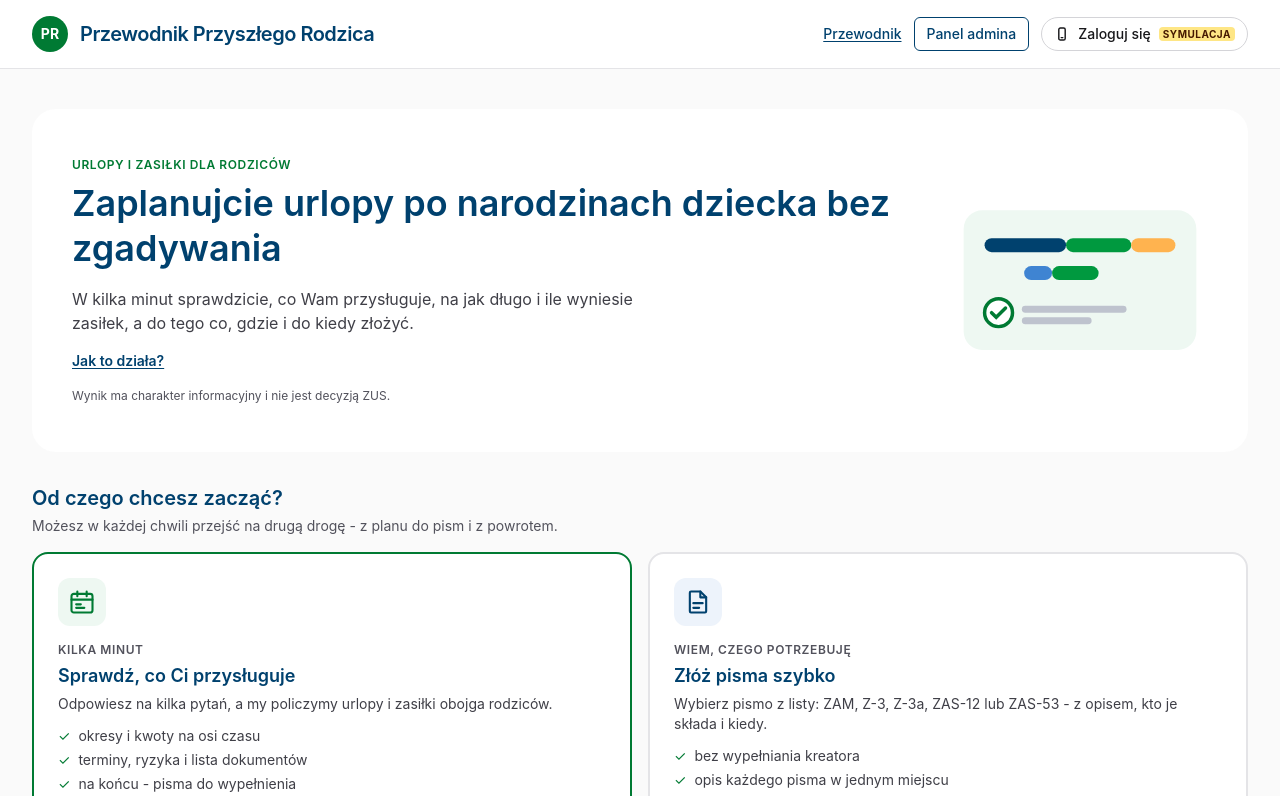
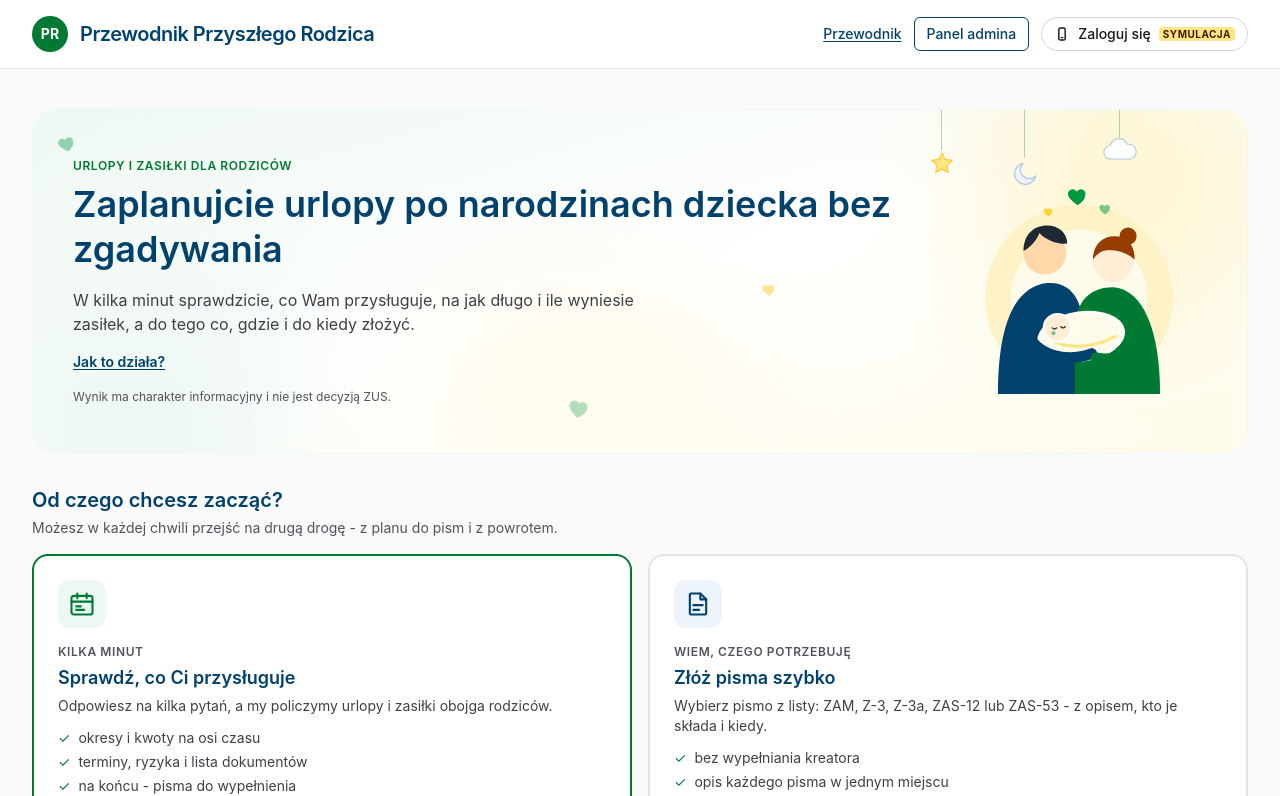
Before and after one commit to adrian-pretkowski/hacknation-2026, a Next.js app in the folder frontend/: page / in a window 1280 px wide. Shown: the top 796 px of the page. Built offline with nearby package versions, Linux system fonts and the light colour scheme; no server answers.

Commit message:
feat(FE1-28): tematyczne tło sekcji powitalnej (rodzina z maluszkiem, pozytywka, serduszka)
Dekoracyjne SVG (aria-hidden), paleta zieleń/krem, wariant "calm" zostaje
w kodzie (HERO_VARIANT). Lint i typecheck OK, sprawdzone 375/800/1440 px.

```diff
--- a/frontend/src/features/main-flow/wizard/Intro.tsx
+++ b/frontend/src/features/main-flow/wizard/Intro.tsx
@@ -26,6 +26,117 @@ function Illustration() {
     </svg>
   );
 }
+
+/** FE: dekoracyjne tło sekcji powitalnej - miękkie plamy koloru, przerywana „oś czasu” i drobne motywy rodzicielskie.
+ *  Czysto ozdobne (aria-hidden, pointer-events-none), niska krycia - nie obniża kontrastu tekstu (WCAG). */
+function HeroBackdrop() {
+  const icon = "absolute fill-none stroke-current";
+  return (
+    <div aria-hidden="true" className="pointer-events-none absolute inset-0 -z-10 overflow-hidden">
+      <div className="absolute inset-0 bg-linear-to-br from-white via-white to-zus-green-50" />
+      <div className="absolute -top-24 -right-16 h-72 w-72 rounded-full bg-zus-green-50 blur-2xl" />
+      <div className="absolute -bottom-28 -left-20 h-80 w-80 rounded-full bg-zus-blue-50 blur-2xl" />
+      <div className="absolute top-1/3 right-1/3 h-40 w-40 rounded-full bg-zus-yellow/10 blur-3xl" />
+
+      {/* przerywana linia - oś czasu urlopów z kamieniami milowymi */}
+      <svg viewBox="0 0 1000 200" preserveAspectRatio="none" className="absolute inset-x-0 bottom-0 h-32 w-full text-zus-green-dark/25">
+        <path d="M-10 170 C 200 110, 380 190, 560 130 S 880 60, 1010 100" className="fill-none stroke-current" strokeWidth="2" strokeDasharray="2 10" strokeLinecap="round" vectorEffect="non-scaling-stroke" />
+      </svg>
+
+      {/* wózek */}
+      <svg viewBox="0 0 24 24" strokeWidth="1.2" strokeLinecap="round" strokeLinejoin="round" className={`${icon} right-4 bottom-4 h-24 w-24 text-zus-navy/10 sm:right-10 sm:text-zus-navy/15 sm:h-36 sm:w-36 md:right-72 md:bottom-4`}>
+        <path d="M11 12V4a8 8 0 0 0-8 8z" /><path d="M3 12h15a5 5 0 0 1-5 5H8a5 5 0 0 1-5-5z" /><path d="M18 12l1.5-6H22" />
+        <circle cx="7" cy="20" r="1.8" /><circle cx="15" cy="20" r="1.8" />
+      </svg>
+      {/* serce */}
+      <svg viewBox="0 0 24 24" strokeWidth="1.4" strokeLinejoin="round" className={`${icon} top-5 right-6 h-10 w-10 text-zus-green-dark/25 sm:top-8 sm:right-10 sm:h-12 sm:w-12`}>
+        <path d="M12 21s-7.5-4.6-9.6-9.2C.9 8.4 3 4.5 6.7 4.5c2 0 3.5 1.1 4.3 2.6.8-1.5 2.3-2.6 4.3-2.6 3.7 0 5.8 3.9 4.3 7.3C19.5 16.4 12 21 12 21z" />
+      </svg>
+      {/* księżyc i gwiazdki - noce z maluszkiem */}
+      <svg viewBox="0 0 24 24" strokeWidth="1.3" strokeLinecap="round" strokeLinejoin="round" className={`${icon} top-6 left-[46%] hidden h-12 w-12 text-zus-blue/25 md:block`}>
+        <path d="M20 13.5A8 8 0 1 1 10.5 4a6.2 6.2 0 0 0 9.5 9.5z" /><path d="M17 3.5v3M15.5 5h3M21 8.5v2M20 9.5h2" />
+      </svg>
+      {/* grzechotka */}
+      <svg viewBox="0 0 24 24" strokeWidth="1.3" strokeLinecap="round" strokeLinejoin="round" className={`${icon} bottom-10 left-[42%] hidden h-14 w-14 -rotate-12 text-zus-green-dark/20 sm:block`}>
+        <circle cx="15" cy="9" r="5" /><circle cx="15" cy="9" r="2" /><path d="M11.5 12.5 4 20M3 18.5l2.5 2.5" />
+      </svg>
+      {/* stópki */}
+      <svg viewBox="0 0 24 24" className="absolute top-[42%] right-[30%] hidden h-10 w-10 rotate-12 fill-current text-zus-navy/10 lg:block">
+        <ellipse cx="7" cy="15" rx="3" ry="4.5" /><circle cx="5" cy="8.6" r="1" /><circle cx="7.4" cy="8.1" r="1" /><circle cx="9.6" cy="9" r="0.9" />
+        <ellipse cx="16.5" cy="11" rx="3" ry="4.5" /><circle cx="14.5" cy="4.6" r="1" /><circle cx="16.9" cy="4.1" r="1" /><circle cx="19.1" cy="5" r="0.9" />
+      </svg>
+    </div>
+  );
+}
+
+/** Wariant „ciepły”: rodzina tuląca maluszka, pozytywka nad łóżeczkiem, delikatne serduszka. Ozdobne (aria-hidden). */
+function HeroBackdropWarm() {
+  const hang = "absolute top-0 hidden flex-col items-center md:flex";
+  return (
+    <div aria-hidden="true" className="pointer-events-none absolute inset-0 -z-10 overflow-hidden">
+      <div className="absolute inset-0 bg-linear-to-br from-zus-green-50 via-white to-amber-50" />
+      <div className="absolute -top-24 -right-10 h-80 w-80 rounded-full bg-amber-100/70 blur-3xl" />
+      <div className="absolute -bottom-32 -left-16 h-80 w-80 rounded-full bg-zus-green-50 blur-3xl" />
+      <div className="absolute bottom-0 left-1/3 h-40 w-72 rounded-full bg-amber-50 blur-3xl" />
+
+      {/* pozytywka nad łóżeczkiem: gwiazdka, księżyc, chmurka na nitkach */}
+      <div className={`${hang} right-[24%]`}><span className="h-10 w-px bg-zus-green-dark/30" />
+        <svg viewBox="0 0 24 24" className="h-7 w-7 fill-amber-200 stroke-amber-400/70" strokeWidth="1"><path d="M12 2.5l2.7 5.6 6.1.8-4.5 4.3 1.1 6.1L12 16.4l-5.4 2.9 1.1-6.1-4.5-4.3 6.1-.8z" strokeLinejoin="round" /></svg></div>
+      <div className={`${hang} right-[17%]`}><span className="h-12 w-px bg-zus-green-dark/30" />
+        <svg viewBox="0 0 24 24" className="h-8 w-8 fill-zus-blue-50 stroke-zus-blue/40" strokeWidth="1"><path d="M20 13.5A8 8 0 1 1 10.5 4a6.2 6.2 0 0 0 9.5 9.5z" strokeLinejoin="round" /></svg></div>
+      <div className={`${hang} right-[9%]`}><span className="h-7 w-px bg-zus-green-dark/30" />
+        <svg viewBox="0 0 32 20" className="h-6 w-9 fill-white stroke-zus-blue/40" strokeWidth="1"><path d="M8 18a6 6 0 0 1-.6-12A8 8 0 0 1 22.5 5 6.5 6.5 0 0 1 25 18z" strokeLinejoin="round" /></svg></div>
+
+      {/* rozsypane serduszka */}
+      {[
+        "top-2 left-2 h-4 w-4 text-zus-green/40 -rotate-12 sm:top-6 sm:left-6 sm:h-5 sm:w-5",
+        "bottom-8 left-[44%] hidden h-6 w-6 text-zus-green/30 rotate-12 sm:block",
+        "top-1/2 left-[60%] h-4 w-4 text-amber-400/40 hidden md:block",
+        "bottom-2 right-3 h-5 w-5 text-zus-green/40 md:hidden",
+      ].map((c) => (
+        <svg key={c} viewBox="0 0 24 24" className={`absolute fill-current ${c}`}>
+          <path d="M12 21s-7.5-4.6-9.6-9.2C.9 8.4 3 4.5 6.7 4.5c2 0 3.5 1.1 4.3 2.6.8-1.5 2.3-2.6 4.3-2.6 3.7 0 5.8 3.9 4.3 7.3C19.5 16.4 12 21 12 21z" />
+        </svg>
+      ))}
+    </div>
+  );
+}
+
+/** Rodzice przytulający maluszka w kocyku, w świetle wschodzącego słońca. Ozdobne. */
+function FamilyIllustration() {
+  const heart = "M12 21s-7.5-4.6-9.6-9.2C.9 8.4 3 4.5 6.7 4.5c2 0 3.5 1.1 4.3 2.6.8-1.5 2.3-2.6 4.3-2.6 3.7 0 5.8 3.9 4.3 7.3C19.5 16.4 12 21 12 21z";
+  return (
+    <svg viewBox="0 0 240 210" className="h-auto w-full max-w-xs" aria-hidden="true">
+      <circle cx="120" cy="120" r="88" className="fill-amber-100" />
+      <circle cx="120" cy="120" r="64" className="fill-amber-50" />
+      {/* rodzic 1 */}
+      <path d="M44 210c0-62 14-100 46-104 26-2 34 22 34 44v60z" className="fill-zus-navy" />
+      <circle cx="88" cy="78" r="20" className="fill-orange-200" />
+      <path d="M68 76c0-16 10-24 22-24 11 0 19 7 19 17-8 1-20-3-26-10-3 7-8 13-15 17z" className="fill-zus-ink" />
+      {/* rodzic 2 */}
+      <path d="M116 210v-58c0-24 10-42 36-42 28 2 44 40 44 100z" className="fill-zus-green-dark" />
+      <circle cx="152" cy="86" r="19" className="fill-orange-100" />
+      <path d="M133 84c0-14 9-22 20-22 12 0 20 9 19 22-6-6-15-9-24-9-6 0-11 3-15 9z" className="fill-amber-800" />
+      <circle cx="166" cy="62" r="8" className="fill-amber-800" />
+      {/* maluszek w kocyku */}
+      <ellipse cx="122" cy="156" rx="40" ry="22" transform="rotate(-8 122 156)" className="fill-amber-50 stroke-white" strokeWidth="3" />
+      <path d="M92 158c14 10 40 10 62-2" className="fill-none stroke-amber-200" strokeWidth="3" strokeLinecap="round" />
+      <circle cx="100" cy="148" r="13" className="fill-orange-100 stroke-white" strokeWidth="2" />
+      <path d="M95 148q2 2 4 0M103 147q2 2 4 0" className="fill-none stroke-zus-ink" strokeWidth="1.3" strokeLinecap="round" />
+      <circle cx="96" cy="153" r="2" className="fill-zus-green/50" />
+      {/* ramiona obejmujące */}
+      <path d="M70 150c10 26 40 30 62 22" className="fill-none stroke-zus-navy" strokeWidth="10" strokeLinecap="round" />
+      <path d="M182 150c-6 22-28 30-46 26" className="fill-none stroke-zus-green-dark" strokeWidth="10" strokeLinecap="round" />
+      {/* serduszka nad rodziną */}
+      <g className="fill-zus-green"><path d={heart} transform="translate(108 14) scale(.9)" /></g>
+      <g className="fill-zus-green/50"><path d={heart} transform="translate(138 30) scale(.55)" /></g>
+      <g className="fill-amber-300"><path d={heart} transform="translate(86 34) scale(.45)" /></g>
+    </svg>
+  );
+}
+
+/** Który wygląd sekcji powitalnej: "calm" (oś czasu, wózek) albo "warm" (rodzina, pozytywka). */
+const HERO_VARIANT: "calm" | "warm" = "warm";
 
 /** Karta wyboru drogi na ekranie startowym - cała klikalna (after:inset-0 na przycisku). */
 function PathCard({ tag, title, text, points, cta, onClick, icon, primary }: {
@@ -70,7 +181,8 @@ export function Intro({ headingRef, onStart, onForms, onPreset, onSensitive, pre
 }) {
   return (
     <div className="space-y-12">
-      <section className="grid items-center gap-8 rounded-3xl bg-white px-5 py-8 sm:px-10 sm:py-12 md:grid-cols-[minmax(0,1fr)_16rem]">
+      <section className="relative isolate grid items-center gap-8 overflow-hidden rounded-3xl border border-zus-green-50 bg-white px-5 py-8 sm:px-10 sm:py-12 md:grid-cols-[minmax(0,1fr)_16rem]">
+        {HERO_VARIANT === "warm" ? <HeroBackdropWarm /> : <HeroBackdrop />}
         <div>
           <p className="text-xs font-semibold uppercase tracking-wider text-zus-green-dark">Urlopy i zasiłki dla rodziców</p>
           <h1 ref={headingRef} tabIndex={-1} className="mt-2 text-3xl font-semibold leading-tight text-zus-navy focus:outline-none sm:text-4xl">
@@ -85,7 +197,7 @@ export function Intro({ headingRef, onStart, onForms, onPreset, onSensitive, pre
           </button>
           <p className="mt-4 text-xs text-zinc-600">Wynik ma charakter informacyjny i nie jest decyzją ZUS.</p>
         </div>
-        <div className="hidden justify-center md:flex"><Illustration /></div>
+        <div className="hidden justify-center md:flex">{HERO_VARIANT === "warm" ? <FamilyIllustration /> : <Illustration />}</div>
       </section>
 
       {/* FE1-11: wybór drogi - kreator (pełny plan) albo szybkie pisma (docs/FORMS_FLOW.md) */}
```
